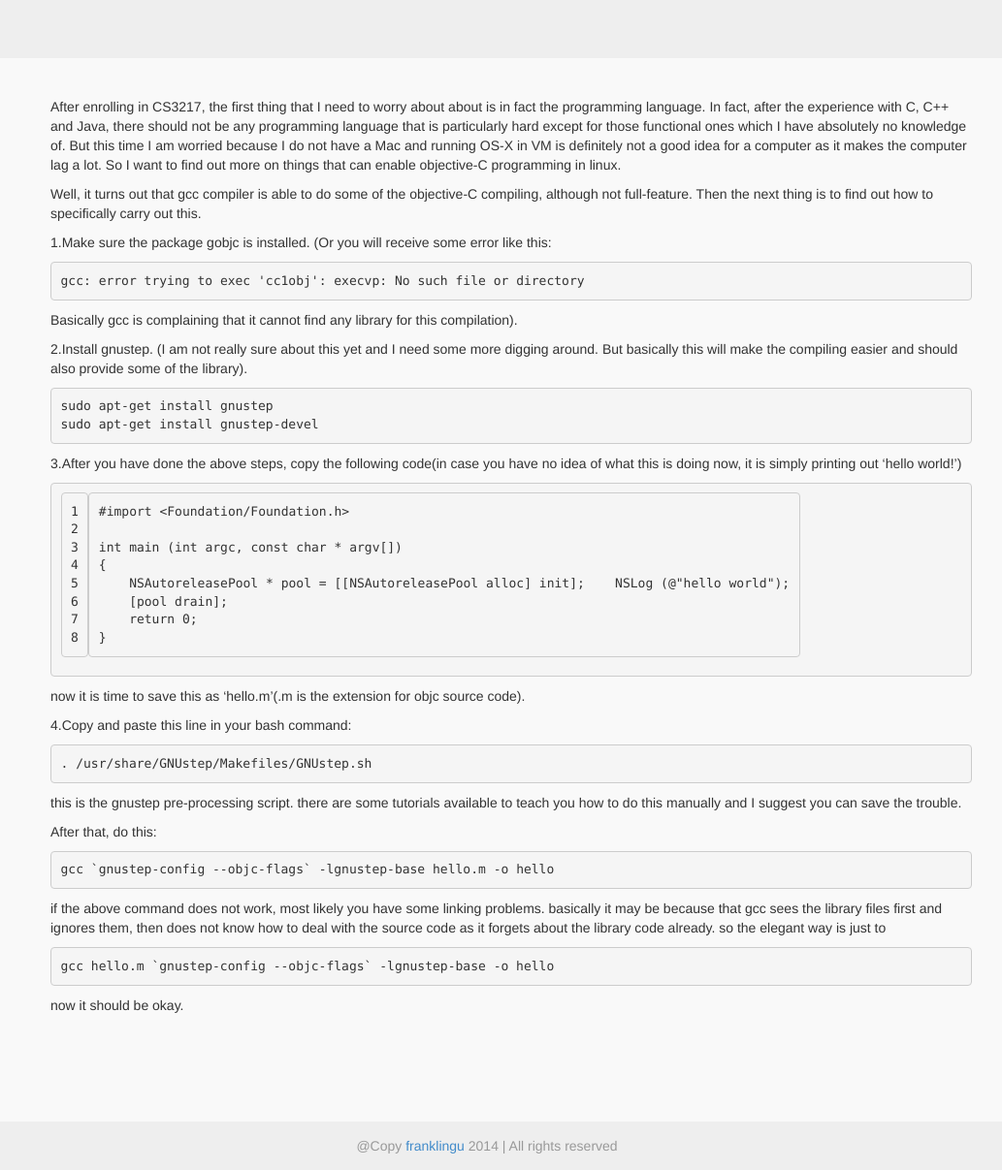
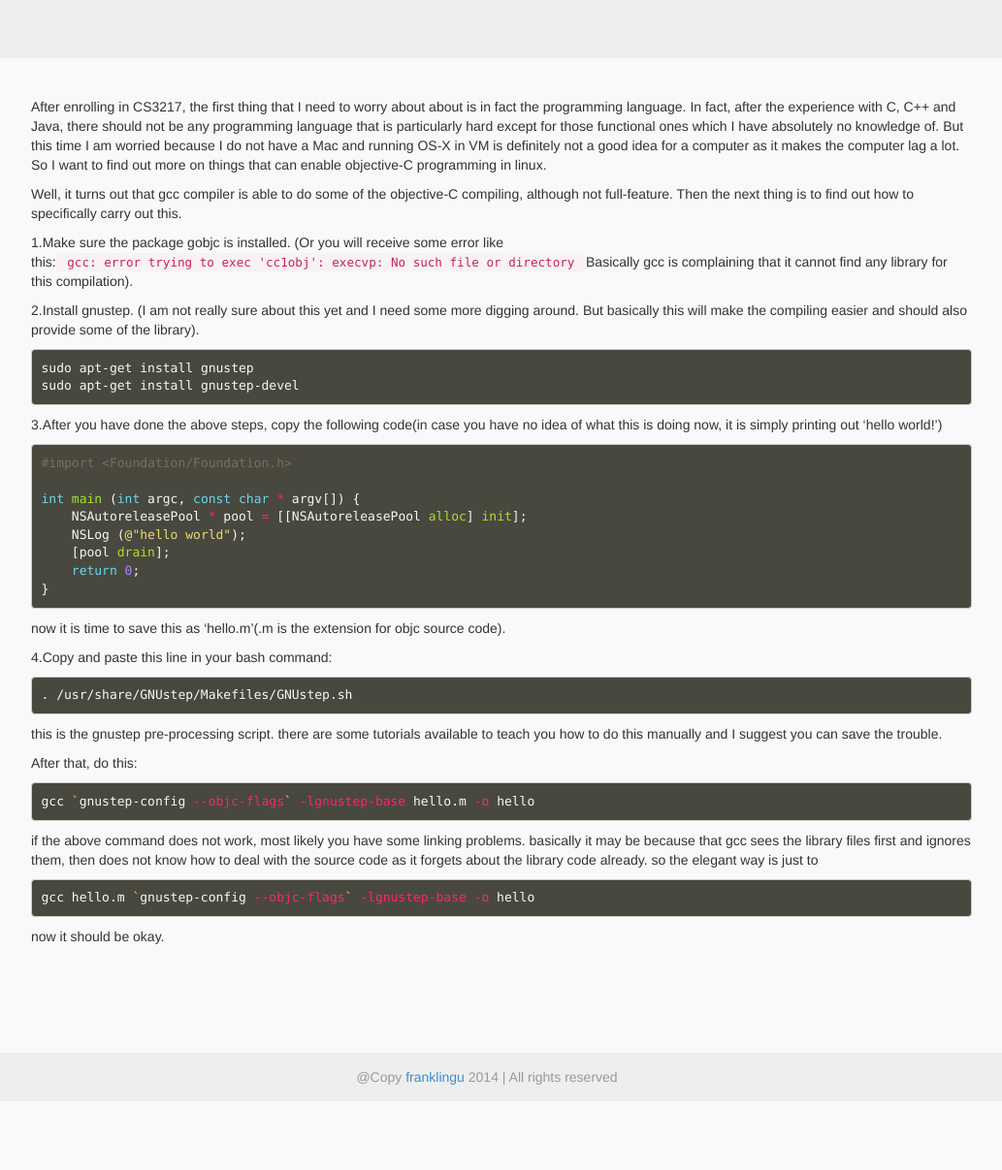
Before and after one commit to franklingu/franklingu.github.io, a Jekyll site: the page built from _posts/2013-12-30-objective-C-in-linux-(ubuntu).markdown, in a window 1280 px wide. Shown: the whole page at 97% size, without its empty margins (138-1171 px from the left). Built offline with Jekyll 4.4.1, drawn with Linux system fonts in a browser that asks for light colours; nearby versions of some CDN libraries; Markdown is read by kramdown in place of the engine named in the settings; after the commit the page ends 1136 px from its top, so only the background shows below that.

Commit message:
added theme for code highlighting

```diff
--- a/_config.yml
+++ b/_config.yml
@@ -1,6 +1,5 @@
 # Special for Windows UTF-8 setting
 markdown: redcarpet
-extensions: [fenced_code_blocks]
 markdown_ext:  markdown
 
 source:      .
@@ -15,8 +14,8 @@ timezone:    Asain/Singapore
 encoding:    utf-8
 
 future:      true
-limit_posts: 100
-highlighter: pygments
+lsi:         false
+highlighter: rouge
 
 relative_permalinks: true
 
@@ -24,3 +23,6 @@ permalink:     date
 paginate_path: 'page:num'
 pygments:      true
 paginate:      10
+
+redcarpet:
+  extensions: [fenced_code_blocks]
--- a/_layouts/base.html
+++ b/_layouts/base.html
@@ -10,6 +10,7 @@
     <link rel="stylesheet" href="/bootstrap/css/bootstrap.min.css" type="text/css"/>
     <link rel="stylesheet" href="/bootstrap/css/bootstrap-theme.min.css" type="text/css"/>
     <link rel="stylesheet" type="text/css" href="/css/animate.min.css">
+    <link rel="stylesheet" type="text/css" href="/css/monokai.css">
     <link rel="stylesheet" href="/css/style.css" type="text/css"/>
 
     <title>{% if page.title %}{{ page.title }} | {% endif %}Junchao's blog</title>
--- a/_posts/2013-12-30-objective-C-in-linux-(ubuntu).markdown
+++ b/_posts/2013-12-30-objective-C-in-linux-(ubuntu).markdown
@@ -6,46 +6,52 @@ After enrolling in CS3217, the first thing that I need to worry about about is i
 
 Well, it turns out that gcc compiler is able to do some of the objective-C compiling, although not full-feature. Then the next thing is to find out how to specifically carry out this.
 
-1.Make sure the package gobjc is installed. (Or you will receive some error like this:
-{% highlight bash %}
+1.Make sure the package gobjc is installed. (Or you will receive some error like this:<code>
 gcc: error trying to exec 'cc1obj': execvp: No such file or directory
-{% endhighlight %}
-Basically gcc is complaining that it cannot find any library for this compilation).
+</code>Basically gcc is complaining that it cannot find any library for this compilation).
 
 
 2.Install gnustep. (I am not really sure about this yet and I need some more digging around. But basically this will make the compiling easier and should also provide some of the library).
-{% highlight bash %}
+
+~~~bash
 sudo apt-get install gnustep
 sudo apt-get install gnustep-devel
-{% endhighlight %}
+~~~
 
 
 3.After you have done the above steps, copy the following code(in case you have no idea of what this is doing now, it is simply printing out ‘hello world!’)
-{% highlight objective-c linenos %}
+
+~~~obj-c
 #import <Foundation/Foundation.h>
 
-int main (int argc, const char * argv[])
-{
-    NSAutoreleasePool * pool = [[NSAutoreleasePool alloc] init];    NSLog (@"hello world");
+int main (int argc, const char * argv[]) {
+    NSAutoreleasePool * pool = [[NSAutoreleasePool alloc] init];
+    NSLog (@"hello world");
     [pool drain];
     return 0;
 }
-{% endhighlight %}
+~~~
+
 now it is time to save this as ‘hello.m'(.m is the extension for objc source code).
 
 
 4.Copy and paste this line in your bash command:
-{% highlight bash %}
+
+~~~bash
 . /usr/share/GNUstep/Makefiles/GNUstep.sh
-{% endhighlight %}
+~~~
+
 this is the gnustep pre-processing script. there are some tutorials available to teach you how to do this manually and I suggest you can save the trouble.
 
 After that,  do this:
-{% highlight bash %}
+
+~~~bash
 gcc `gnustep-config --objc-flags` -lgnustep-base hello.m -o hello
-{% endhighlight %}
+~~~
+
 if the above command does not work, most likely you have some linking problems. basically it may be because that gcc sees the library files first and ignores them, then does not know how to deal with the source code as it forgets about the library code already. so the elegant way is just to
-{% highlight bash %}
+
+~~~bash
 gcc hello.m `gnustep-config --objc-flags` -lgnustep-base -o hello
-{% endhighlight %}
+~~~
 now it should be okay.
--- /dev/null
+++ b/css/monokai.css
@@ -0,0 +1,65 @@
+pre code { background-color: #49483e;  color: #f8f8f2; }
+code .c { color: #75715e } /* Comment */
+code .err { color: #960050; background-color: #1e0010 } /* Error */
+code .k { color: #66d9ef } /* Keyword */
+code .l { color: #ae81ff } /* Literal */
+code .n { color: #f8f8f2 } /* Name */
+code .o { color: #f92672 } /* Operator */
+code .p { color: #f8f8f2 } /* Punctuation */
+code .cm { color: #75715e } /* Comment.Multiline */
+code .cp { color: #75715e } /* Comment.Preproc */
+code.obj-c .cp { color: #FF2025 } /*Special for obj-c*/
+code .c1 { color: #75715e } /* Comment.Single */
+code .cs { color: #75715e } /* Comment.Special */
+code .ge { font-style: italic } /* Generic.Emph */
+code .gs { font-weight: bold } /* Generic.Strong */
+code .kc { color: #66d9ef } /* Keyword.Constant */
+code .kd { color: #66d9ef } /* Keyword.Declaration */
+code .kn { color: #f92672 } /* Keyword.Namespace */
+code .kp { color: #66d9ef } /* Keyword.Pseudo */
+code .kr { color: #66d9ef } /* Keyword.Reserved */
+code .kt { color: #66d9ef } /* Keyword.Type */
+code .ld { color: #e6db74 } /* Literal.Date */
+code .m { color: #ae81ff } /* Literal.Number */
+code .s { color: #e6db74 } /* Literal.String */
+code .na { color: #a6e22e } /* Name.Attribute */
+code .nb { color: #f8f8f2 } /* Name.Builtin */
+code .nc { color: #a6e22e } /* Name.Class */
+code .no { color: #66d9ef } /* Name.Constant */
+code .nd { color: #a6e22e } /* Name.Decorator */
+code .ni { color: #f8f8f2 } /* Name.Entity */
+code .ne { color: #a6e22e } /* Name.Exception */
+code .nf { color: #a6e22e } /* Name.Function */
+code .nl { color: #f8f8f2 } /* Name.Label */
+code .nn { color: #f8f8f2 } /* Name.Namespace */
+code .nx { color: #a6e22e } /* Name.Other */
+code .py { color: #f8f8f2 } /* Name.Property */
+code .nt { color: #f92672 } /* Name.Tag */
+code .nv { color: #f8f8f2 } /* Name.Variable */
+code .ow { color: #f92672 } /* Operator.Word */
+code .w { color: #f8f8f2 } /* Text.Whitespace */
+code .mf { color: #ae81ff } /* Literal.Number.Float */
+code .mh { color: #ae81ff } /* Literal.Number.Hex */
+code .mi { color: #ae81ff } /* Literal.Number.Integer */
+code .mo { color: #ae81ff } /* Literal.Number.Oct */
+code .sb { color: #e6db74 } /* Literal.String.Backtick */
+code .sc { color: #e6db74 } /* Literal.String.Char */
+code .sd { color: #e6db74 } /* Literal.String.Doc */
+code .s2 { color: #e6db74 } /* Literal.String.Double */
+code .se { color: #ae81ff } /* Literal.String.Escape */
+code .sh { color: #e6db74 } /* Literal.String.Heredoc */
+code .si { color: #e6db74 } /* Literal.String.Interpol */
+code .sx { color: #e6db74 } /* Literal.String.Other */
+code .sr { color: #e6db74 } /* Literal.String.Regex */
+code .s1 { color: #e6db74 } /* Literal.String.Single */
+code .ss { color: #e6db74 } /* Literal.String.Symbol */
+code .bp { color: #f8f8f2 } /* Name.Builtin.Pseudo */
+code .vc { color: #f8f8f2 } /* Name.Variable.Class */
+code .vg { color: #f8f8f2 } /* Name.Variable.Global */
+code .vi { color: #f8f8f2 } /* Name.Variable.Instance */
+code .il { color: #ae81ff } /* Literal.Number.Integer.Long */
+
+code .gh { } /* Generic Heading & Diff Header */
+code .gu { color: #75715e; } /* Generic.Subheading & Diff Unified/Comment? */
+code .gd { color: #f92672; } /* Generic.Deleted & Diff Deleted */
+code .gi { color: #a6e22e; } /* Generic.Inserted & Diff Inserted */
--- a/css/style.css
+++ b/css/style.css
@@ -1,5 +1,9 @@
 body {
     background-color: #f9f9f9;
+}
+
+pre {
+    background-color: #49483e;
 }
 
 ul.post-summary {
@@ -95,7 +99,7 @@ ul.post-summary {
 }
 
 .blog {
-    padding: 20px 0 50px 50px;
+    padding: 20px 0 50px 30px;
 }
 
 .post-summary {
```
